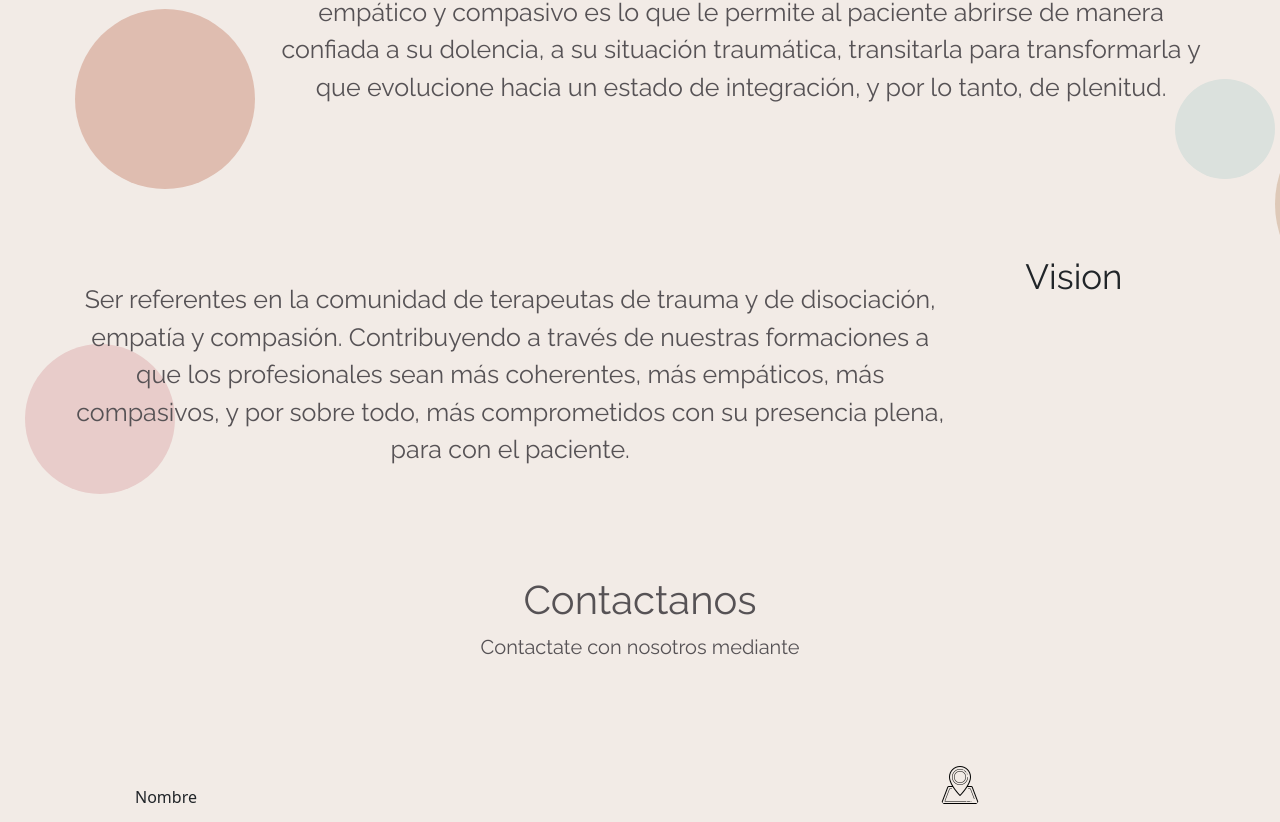
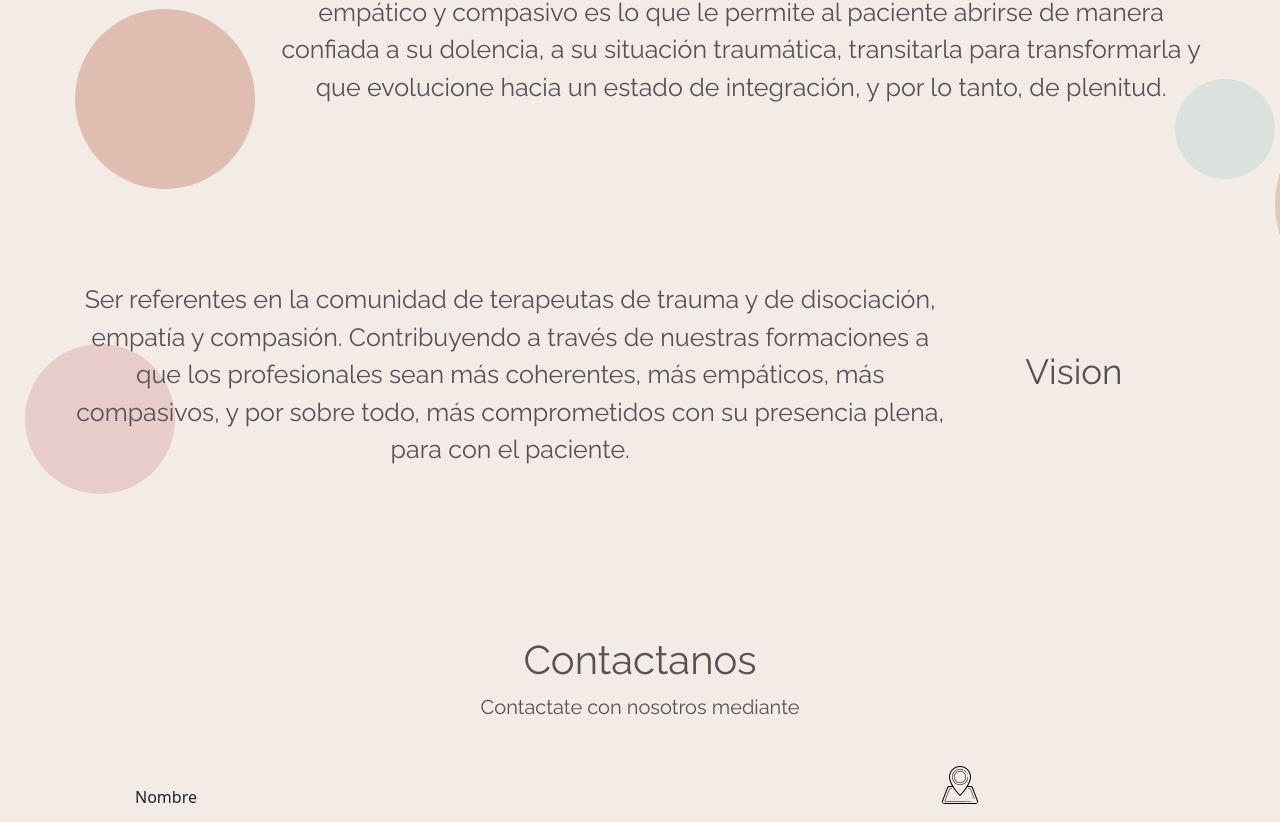
Before and after one commit to marioromero959/web-page-proyect, an Angular app: page /home in a window 1280 px wide. Shown: the part 1870-2692 px from the top of the page. Built offline with nearby package versions, Linux system fonts and the light colour scheme.

Commit message:
Actualizando nav

```diff
--- a/src/app/app-routing.module.ts
+++ b/src/app/app-routing.module.ts
@@ -1,6 +1,5 @@
 import { NgModule } from '@angular/core';
 import { RouterModule, Routes } from '@angular/router';
-import {HomeComponent} from './home/components/home.component';
 
 const routes: Routes = [
 
@@ -13,7 +12,6 @@ pathMatch: 'full',
 path: 'home',
 loadChildren: () => import('../app/home/home.module').then(m => m.HomeModule)
 },
-
 ];
 
 @NgModule({
--- a/src/app/home/components/home.component.html
+++ b/src/app/home/components/home.component.html
@@ -16,9 +16,8 @@
 </div>
 </section>
 
-
 <!-- Seccion Quienes Somos -->
-<section class="bg">
+<section class="bg" id="about">
     <h3>Quienes Somos</h3>
 <div class="container">
       <div class="card">
@@ -32,10 +31,8 @@
 </div>
 </section>
 
-
-
 <!-- Seccion Mision -->
-<section id="mision">
+<section class="bg" id="mision">
     <div class="container">
             <div class="circle">
                 <span class="lb"></span>
@@ -60,7 +57,7 @@
 </section>
 
 <!-- Seccion Contacto -->
-<section class="bg-contact">
+<section class="bg-contact" id="contact">
     <div class="container-contacto">
         <h3>Contactanos</h3>
         <p>Contactate con nosotros mediante </p>
--- a/src/app/home/components/home.component.scss
+++ b/src/app/home/components/home.component.scss
@@ -222,7 +222,10 @@ h1{
 
 .container-contacto {
     background-color: #f2ebe6;
+    position: relative;
     p{
+  position: relative;
+  bottom: -60px;
   color: #565255;
   margin: auto;
   text-align: center;
@@ -230,6 +233,8 @@ h1{
   font-size: 20px;
     }
     h3 {
+    position: relative;
+    bottom: -60px;
     color: #565255;
     font-size:40px;
     text-align: center;
--- a/src/app/shared/header/header.component.html
+++ b/src/app/shared/header/header.component.html
@@ -12,13 +12,13 @@
                       <a class="nav-link active" aria-current="page" href="#home">Inicio</a>
                     </li>
                     <li class="nav-item">
-                      <a class="nav-link" routerLink="active" href="/about">Quienes Somos</a>
+                      <a class="nav-link" routerLink="active" href="#about">Quienes Somos</a>
                     </li>
                     <li class="nav-item">
                       <a class="nav-link" routeLink="active" href="#mision">Mision</a>
                     </li>
                     <li class="nav-item">
-                      <a class="nav-link" click="toContact()" routerLink="active" href="/contact">Contacto</a>
+                      <a class="nav-link" click="toContact()" routerLink="active" href="#contact">Contacto</a>
                     </li>
                   </ul>
                 </div>
```
